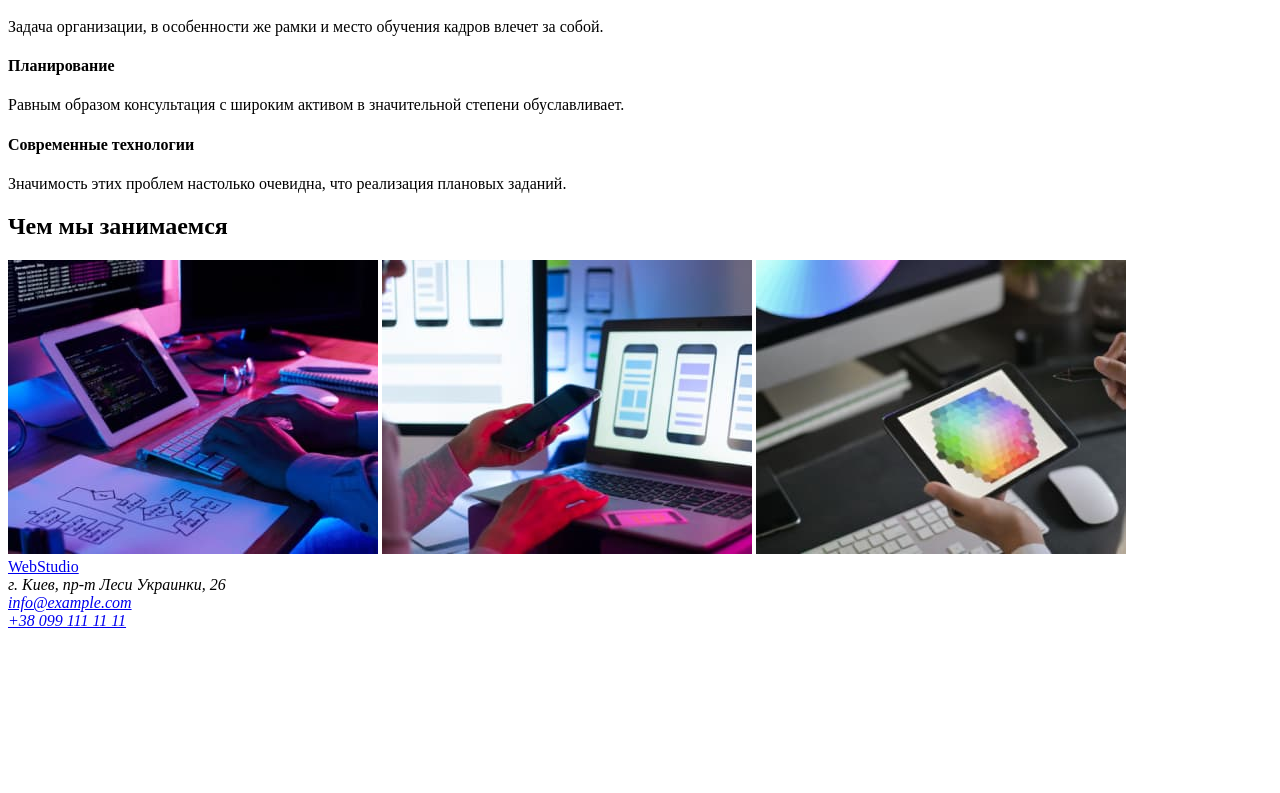
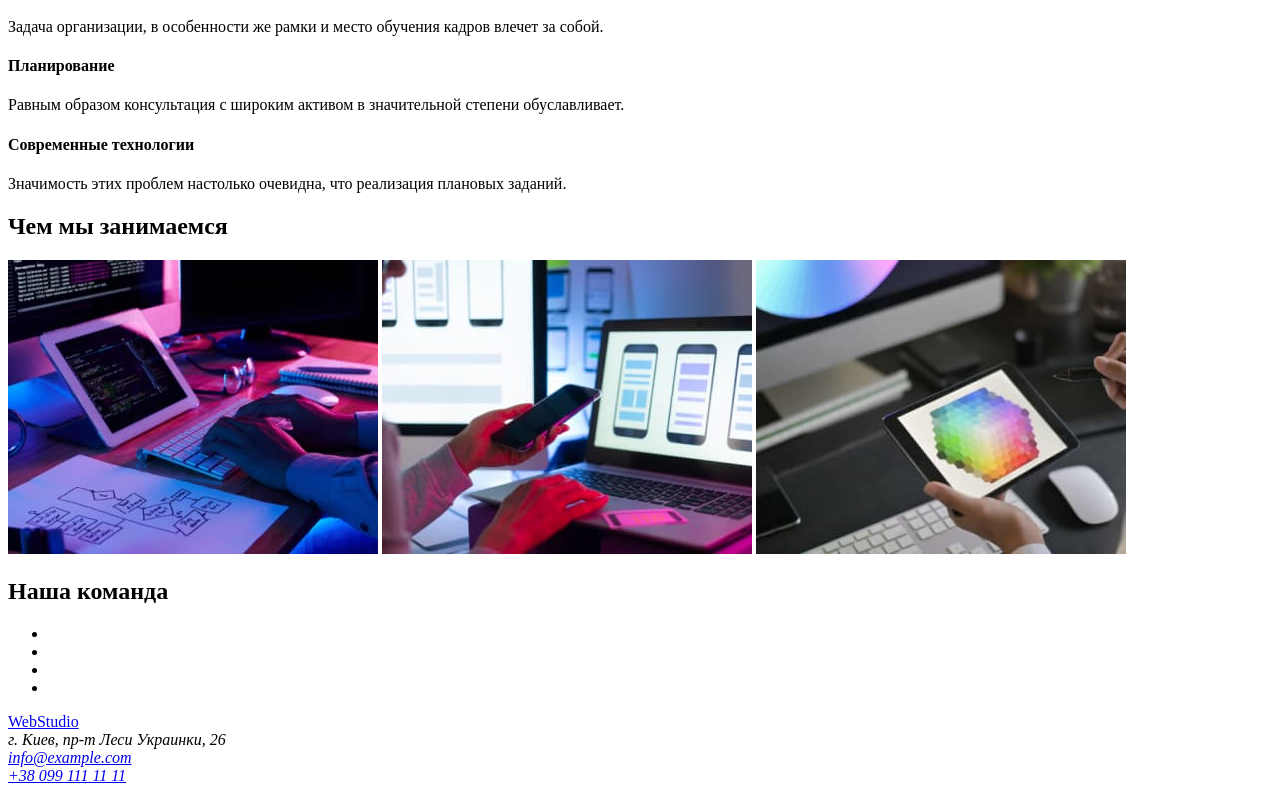
Before and after one commit to B1lkao/goit-markup-hw-01, a plain HTML site: page index.html in a window 1280 px wide. Shown: the part 352-1145 px from the top of the page. Before the commit the page ends 990 px from the top, so only its background shows below. Drawn offline with Linux system fonts and the light colour scheme.

Commit message:
Update index.html

```diff
--- a/index.html
+++ b/index.html
@@ -40,6 +40,15 @@
             <img src="images/img (1).jpg" alt="Розробка телефоного додатку" width="370" height="294">
             <img src="images/img (2).jpg" alt="Дизайн" width="370" height="294">
         </div>
+        <div>
+            <h2>Наша команда</h2>
+            <ul>
+                <li></li>
+                <li></li>
+                <li></li>
+                <li></li>
+            </ul>
+        </div>
     </main>
     <footer>
         <a href="WebStudio">WebStudio</a>
```
